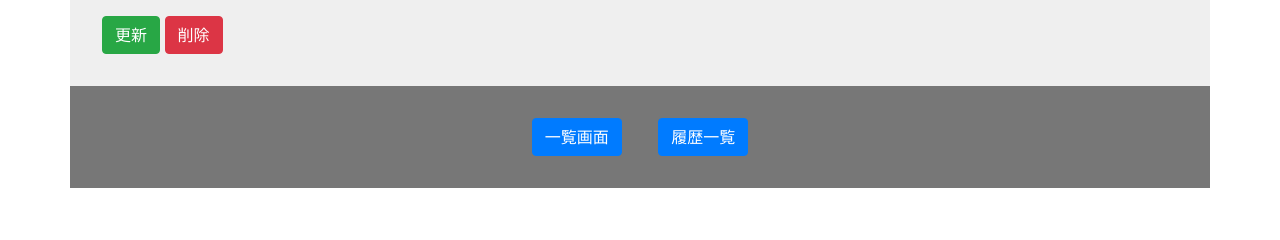
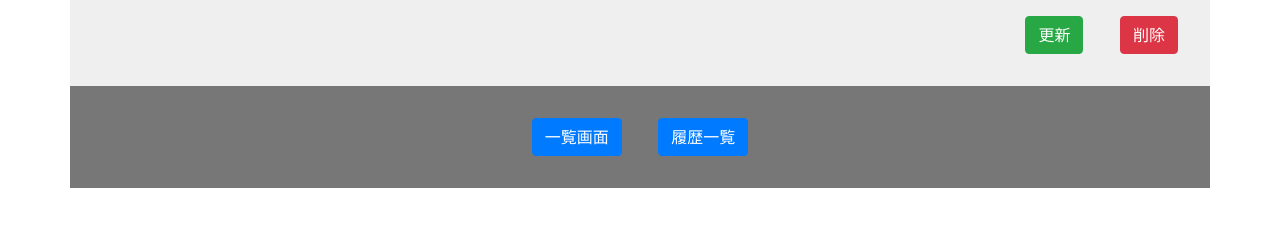
Before and after one commit to HeadInoueTakuma/todoList, a PHP site: page /edit in a window 1280 px wide. Shown: the part 345-585 px from the top of the page. Run offline with PHP 8.4, Linux system fonts and the light colour scheme; data that the repository does not hold is empty; some libraries are stand-ins or nearby versions.

Commit message:
編集画面のボタンを右よせ

```diff
--- a/stylesheet.css
+++ b/stylesheet.css
@@ -21,3 +21,7 @@ h1 {
 .footer a{
     margin: 0 1em;
 }
+
+.btn-danger {
+    margin-left: 2em;
+}
--- a/views/edit.tpl.php
+++ b/views/edit.tpl.php
@@ -17,8 +17,10 @@
         </tr>
     </table>
 
-    <a class="btn btn-success" href="#">更新</a>
-    <a class="btn btn-danger" href="destroy.php?id=<?= $result["id"] ?>">削除</a>
+    <div class="text-right">
+        <a class="btn btn-success" href="#">更新</a>
+        <a class="btn btn-danger" href="destroy.php?id=<?= $result["id"] ?>">削除</a>
+    </div>
 </div>
 <div class="container footer">
     <a class="btn btn-primary" href="index.php">一覧画面</a>
```
